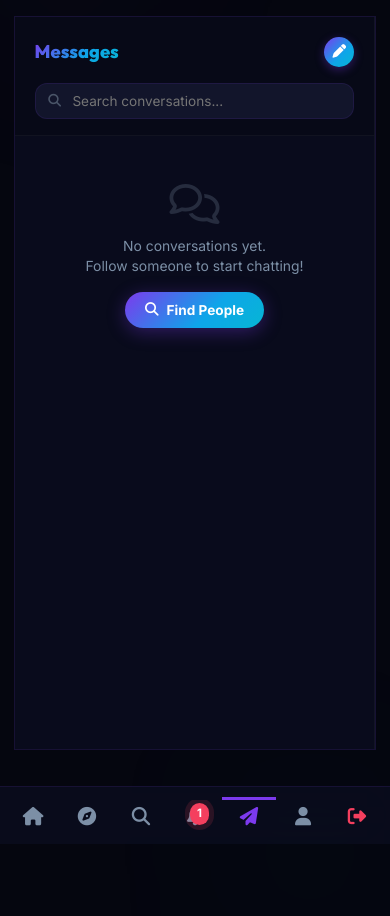
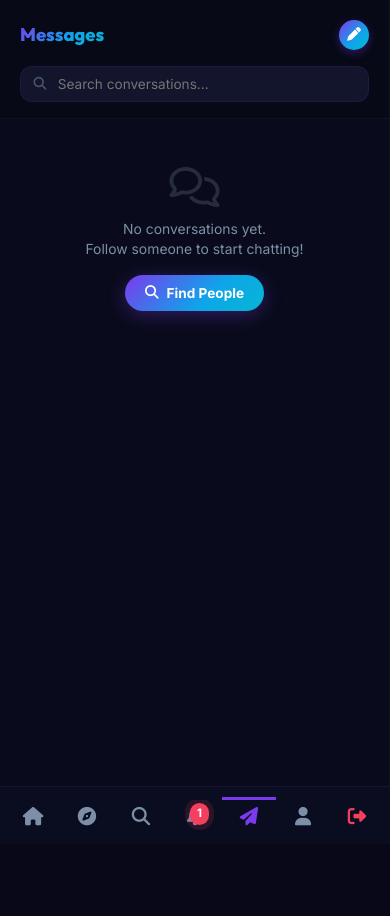
Before and after one commit to 23CABSAKTHIRENGANATHANk/CodeAlpha_Aetheria, a Django app: page /messages/ in a window 390 px wide. After the commit the page ends 830 px from the top, so only its background shows below. Run offline with Django 5.2, Linux system fonts and the light colour scheme; a user stored in the database is signed in; data comes from the database, SQL or seed files in the repository.

Commit message:
fix: implement perfectly locked native-like mobile layout for chat

```diff
--- a/socialmedia/templates/messages.html
+++ b/socialmedia/templates/messages.html
@@ -9,7 +9,19 @@
     .feed-column { overflow: hidden !important; }
 
     @media (max-width: 860px) {
-        .feed-column { overflow: visible !important; }
+        /* Flawless Native Mobile Layout */
+        html, body { overflow: hidden !important; position: fixed; width: 100%; height: 100%; }
+        .app-container { padding-bottom: 0 !important; height: 100dvh !important; }
+        .feed-column {
+            height: calc(100dvh - 58px) !important; /* Exactly viewport minus bottom nav */
+            padding: 0 !important;
+            border: none !important;
+        }
+        .chat-layout {
+            height: 100% !important;
+            border: none !important;
+            border-radius: 0 !important;
+        }
     }
 </style>
 
```
